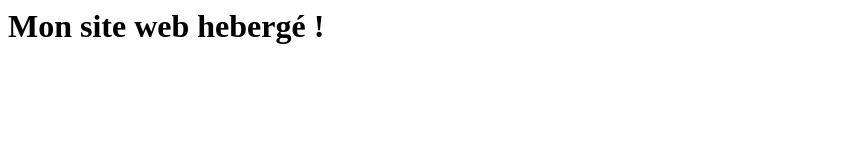
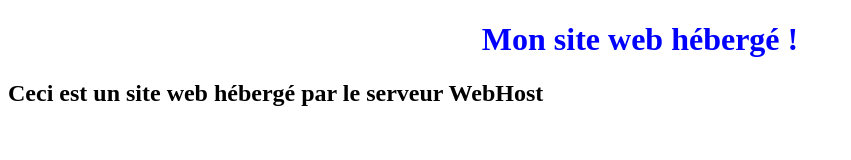
Before and after one commit to Karine-Benhaimi/Projet_IC, a plain HTML site: page index.html in a window 1280 px wide. Shown: the whole page, without its empty margins (0-851 px from the left). Drawn offline with Linux system fonts and the light colour scheme.

Commit message:
Ajout de texte

```diff
--- a/index.html
+++ b/index.html
@@ -1,3 +1,10 @@
-<h1>
-    Mon site web hebergé !
-</h1>
+<!DOCTYPE html>
+<html>
+  <head>
+    <link rel="stylesheet" type="text/css" href="style.css">
+  </head>
+  <body>
+    <h1 class="greeting">Mon site web hébergé !</h1>
+    <h2> Ceci est un site web hébergé par le serveur WebHost </h2>
+  </body>
+</html>
--- /dev/null
+++ b/style.css
@@ -0,0 +1,4 @@
+.greeting {
+    color: blue;
+    text-align: center;
+  }
```
